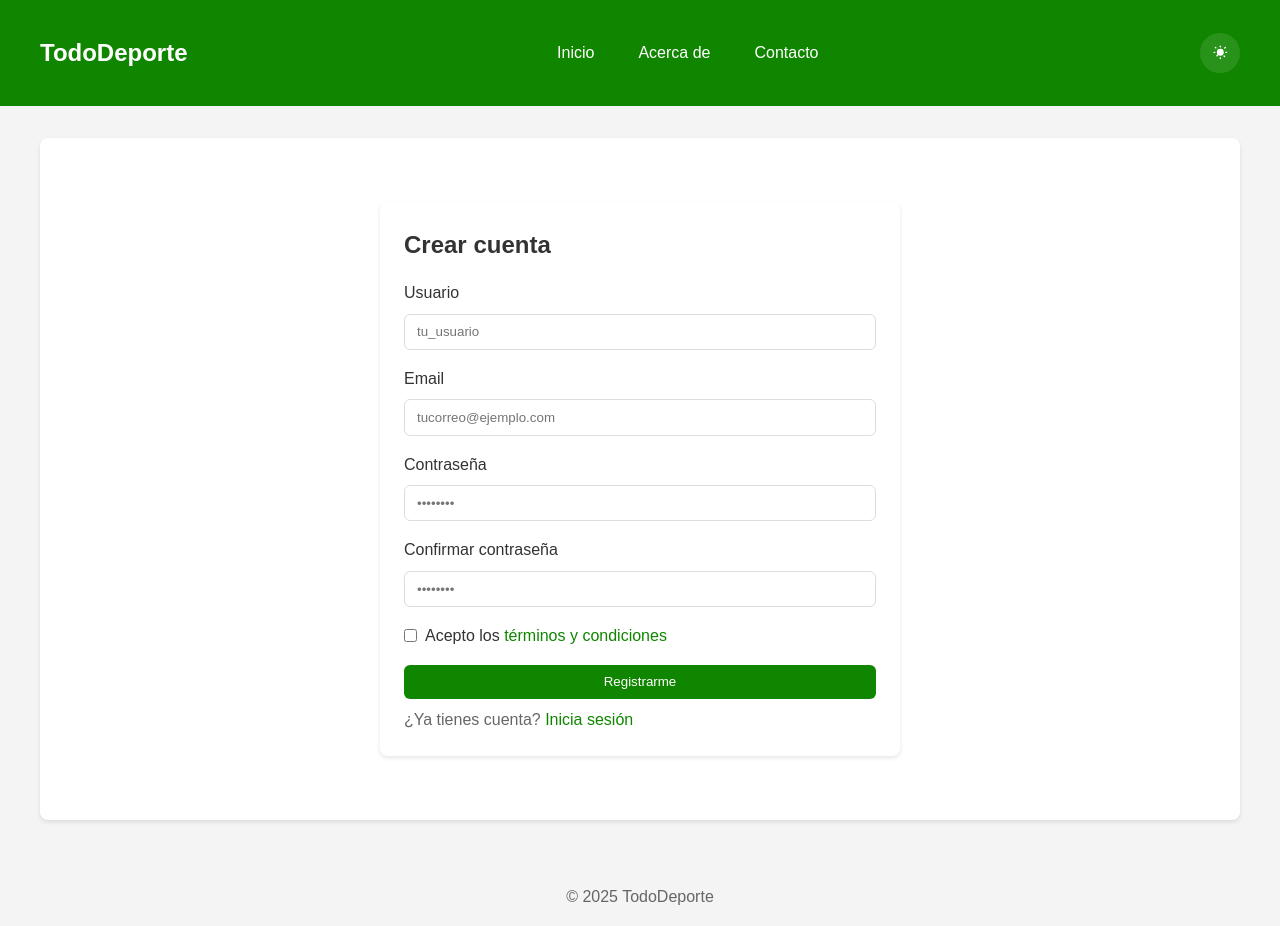
After one commit to loveyfacundo/proyectoFinal-Etapa2, a Django app: page /register/ in a window 1280 px wide. The commit adds this page. Run offline with Django 5.2, Linux system fonts and the light colour scheme.

Commit message:
Implementar vistas y URL de aplicaciones de blog; agregar páginas de inicio de sesión, registro, acerca de, contacto y términos

```diff
--- a/apps/blog/urls.py
+++ b/apps/blog/urls.py
@@ -1,5 +1,11 @@
 from django.urls import path
+from . import views
 
 urlpatterns = [
-
+    path('', views.index, name='index'),
+    path('about/', views.about, name='about'),
+    path('contact/', views.contact, name='contact'),
+    path('register/', views.register, name='register'),
+    path('login/', views.login, name='login'),
+    path('terms/', views.terms, name='terms'),
 ]
--- a/apps/blog/views.py
+++ b/apps/blog/views.py
@@ -1,3 +1,31 @@
 from django.shortcuts import render
 
-# Create your views here.
+# Vistas de páginas principales
+def index(request):
+    """Vista para la página de inicio"""
+    return render(request, 'index.html')
+
+
+def about(request):
+    """Vista para la página Acerca de"""
+    return render(request, 'about.html')
+
+
+def contact(request):
+    """Vista para la página de Contacto"""
+    return render(request, 'contact.html')
+
+
+def register(request):
+    """Vista para la página de Registro"""
+    return render(request, 'register.html')
+
+
+def login(request):
+    """Vista para la página de Inicio de Sesión"""
+    return render(request, 'login.html')
+
+
+def terms(request):
+    """Vista para la página de Términos y Condiciones"""
+    return render(request, 'terms.html')
--- a/static/css/styles.css
+++ b/static/css/styles.css
@@ -129,8 +129,11 @@ header {
   display: block;
   padding: 0.5rem 0.75rem;
   border-radius: 6px;
-  color: #108600;
+  color: var(--link-color);
   text-decoration: none;
+}
+.dropdown-menu li a:visited {
+  color: var(--link-color);
 }
 .dropdown-menu li a:hover,
 .dropdown-menu li a:focus {
@@ -208,6 +211,9 @@ header {
   color: var(--text-color);
   text-decoration: none;
   transition: background-color 0.2s ease;
+}
+.profile-item span {
+  color: var(--text-color);
 }
 .profile-item:hover {
   background: rgba(16, 134, 0, 0.1);
@@ -423,6 +429,18 @@ footer {
   margin-top: 1rem;
 }
 
+/* Estilos de enlaces genéricos para contenido y formularios */
+.link {
+  color: var(--link-color);
+  text-decoration: none;
+}
+.link:hover {
+  text-decoration: underline;
+}
+.link:visited {
+  color: var(--link-color);
+}
+
 /* Diseño responsive */
 @media (max-width: 768px) {
   .header-bar {
--- /dev/null
+++ b/templates/register.html
@@ -0,0 +1,177 @@
+{% load static %}
+<!DOCTYPE html>
+<html lang="es">
+  <head>
+    <meta charset="UTF-8" />
+    <meta name="viewport" content="width=device-width, initial-scale=1.0" />
+    <title>Registro - TodoDeporte</title>
+    <link rel="stylesheet" href="{% static 'css/styles.css' %}" />
+  </head>
+  <body>
+    <header>
+      <div class="header-bar">
+        <h1 class="header-title">TodoDeporte</h1>
+        <nav class="nav" aria-label="Principal">
+          <ul class="nav-links">
+            <li class="nav-link"><a href="{% url 'index' %}">Inicio</a></li>
+            <li class="nav-link"><a href="{% url 'about' %}">Acerca de</a></li>
+            <li class="nav-link"><a href="{% url 'contact' %}">Contacto</a></li>
+          </ul>
+        </nav>
+        <div class="profile-menu">
+          <button
+            class="theme-toggle"
+            aria-label="Cambiar tema"
+            title="Cambiar tema"
+          >
+            <svg class="icon icon-md theme-icon" aria-hidden="true">
+              <use href="{% static 'img/icons.svg' %}#sun"></use>
+            </svg>
+          </button>
+        </div>
+      </div>
+    </header>
+
+    <main>
+      <section class="auth">
+        <h2 style="margin-bottom: 1rem">Crear cuenta</h2>
+        <form
+          class="auth-form"
+          action="{% url 'register' %}"
+          method="post"
+          novalidate
+        >
+          {% csrf_token %}
+          <div class="form-row">
+            <label for="id_username">Usuario</label>
+            <input
+              id="id_username"
+              name="username"
+              type="text"
+              required
+              placeholder="tu_usuario"
+              autocomplete="username"
+            />
+          </div>
+          <div class="form-row">
+            <label for="id_email">Email</label>
+            <input
+              id="id_email"
+              name="email"
+              type="email"
+              required
+              placeholder="tucorreo@ejemplo.com"
+              autocomplete="email"
+            />
+          </div>
+          <div class="form-row">
+            <label for="id_password1">Contraseña</label>
+            <input
+              id="id_password1"
+              name="password1"
+              type="password"
+              required
+              placeholder="••••••••"
+              autocomplete="new-password"
+            />
+          </div>
+          <div class="form-row">
+            <label for="id_password2">Confirmar contraseña</label>
+            <input
+              id="id_password2"
+              name="password2"
+              type="password"
+              required
+              placeholder="••••••••"
+              autocomplete="new-password"
+            />
+          </div>
+          <div class="form-row form-inline">
+            <label class="checkbox">
+              <input type="checkbox" name="terms" required />
+              <span>
+                Acepto los
+                <a href="{% url 'terms' %}" class="link"
+                  >términos y condiciones</a
+                >
+              </span>
+            </label>
+          </div>
+          <div class="form-actions">
+            <button type="submit" class="btn-primary">Registrarme</button>
+            <p class="form-hint">
+              ¿Ya tienes cuenta?
+              <a class="link" href="{% url 'login' %}">Inicia sesión</a>
+            </p>
+          </div>
+        </form>
+      </section>
+    </main>
+
+    <footer>
+      <p class="footer-copy">&copy; 2025 TodoDeporte</p>
+    </footer>
+
+    <script src="{% static 'js/main.js' %}"></script>
+    <style>
+      .auth {
+        max-width: 520px;
+        margin: 2rem auto;
+        background: var(--card-bg);
+        padding: 1.5rem;
+        border-radius: 8px;
+        box-shadow: 0 2px 4px var(--card-shadow);
+      }
+      .auth-form {
+        display: grid;
+        gap: 1rem;
+      }
+      .form-row {
+        display: grid;
+        gap: 0.5rem;
+      }
+      .form-row input {
+        padding: 0.6rem 0.75rem;
+        border-radius: 6px;
+        border: 1px solid var(--border-color);
+        background: var(--card-bg);
+        color: var(--text-color);
+      }
+      .form-inline {
+        display: flex;
+        justify-content: space-between;
+        align-items: center;
+      }
+      .checkbox {
+        display: inline-flex;
+        align-items: center;
+        gap: 0.5rem;
+      }
+      .btn-primary {
+        padding: 0.6rem 0.9rem;
+        border: none;
+        border-radius: 6px;
+        background: #108600;
+        color: #fff;
+        cursor: pointer;
+      }
+      .btn-primary:hover {
+        background: #0c6c00;
+      }
+      .form-actions {
+        display: grid;
+        gap: 0.5rem;
+      }
+      .form-hint {
+        color: var(--footer-text);
+      }
+      .link {
+        color: var(--link-color);
+        text-decoration: none;
+      }
+      .link:hover {
+        text-decoration: underline;
+      }
+    </style>
+  </body>
+</html>
--- a/todoDeporte/urls.py
+++ b/todoDeporte/urls.py
@@ -21,7 +21,6 @@ from django.urls import path, include
 
 urlpatterns = [
     path('admin/', admin.site.urls),
-    #path('', include('core.urls')),
     path('', include('apps.blog.urls')),
 ]
 
```
Also changed, not shown: templates/index.html (+20 -17 lines), templates/login.html (added, +151 -0 lines), templates/terms.html (added, +171 -0 lines).
